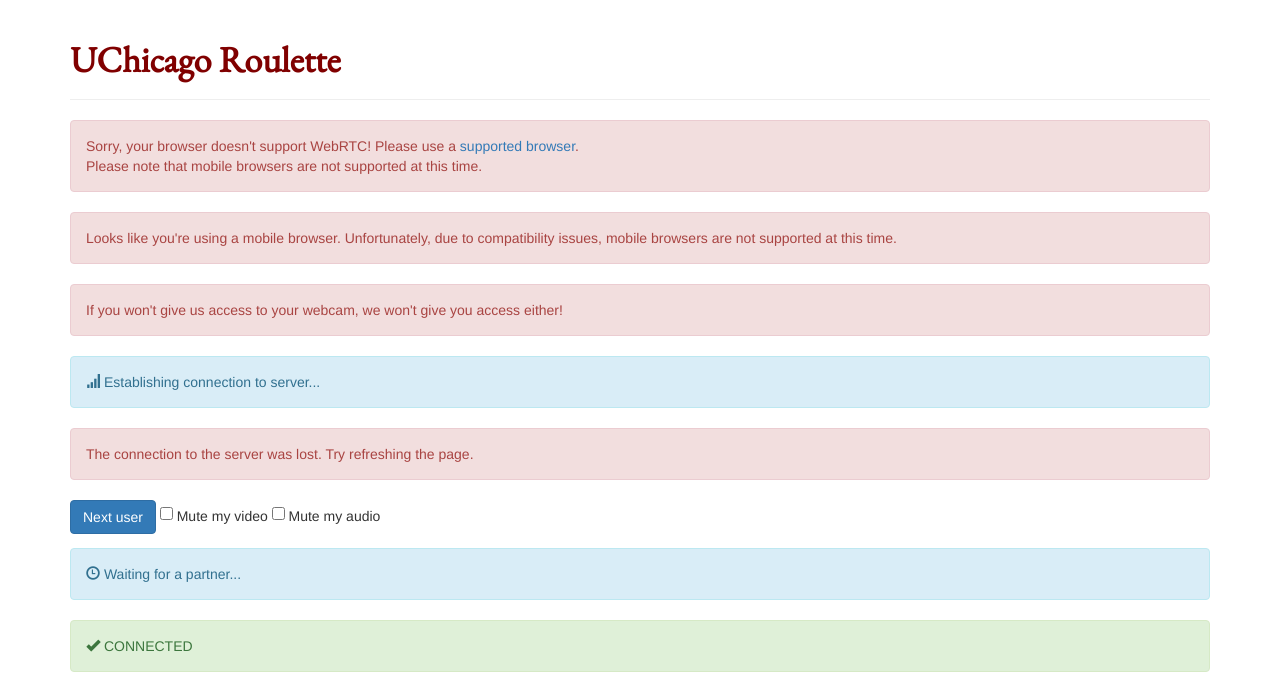
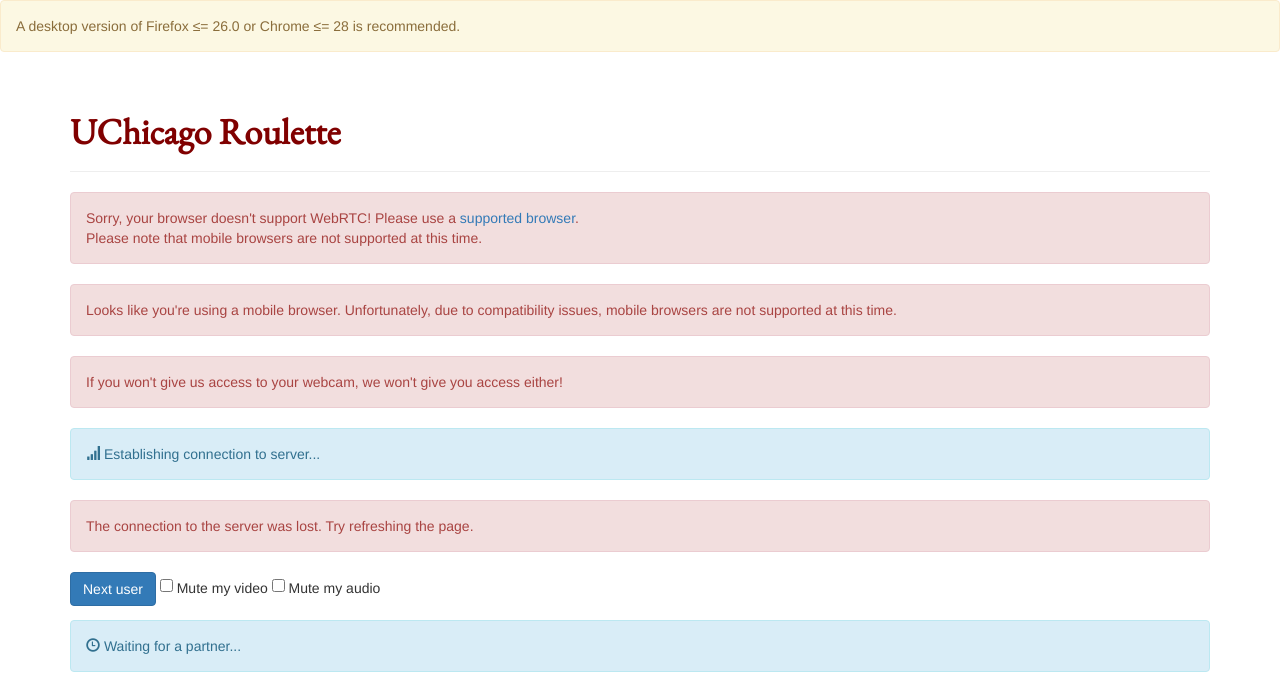
Before and after one commit to kz26/UChicagoRoulette, a plain HTML site: page index.html in a window 1280 px wide. Shown: the top 689 px of the page. Drawn offline with nearby package versions, Linux system fonts and the light colour scheme; a script that the page names is missing.

Commit message:
Add browser version alert

```diff
--- a/index.html
+++ b/index.html
@@ -7,6 +7,10 @@
 		<link href="/static/css/main.css" rel="stylesheet">
 	</head>
 	<body>
+
+		<div class="alert alert-warning">
+			A desktop version of Firefox &le;= 26.0 or Chrome &le;= 28 is recommended.
+		</div>
 
 		<div class="container" ng-app="app" ng-controller="MainCtrl" ng-cloak>
 			<div class="page-header">
```
